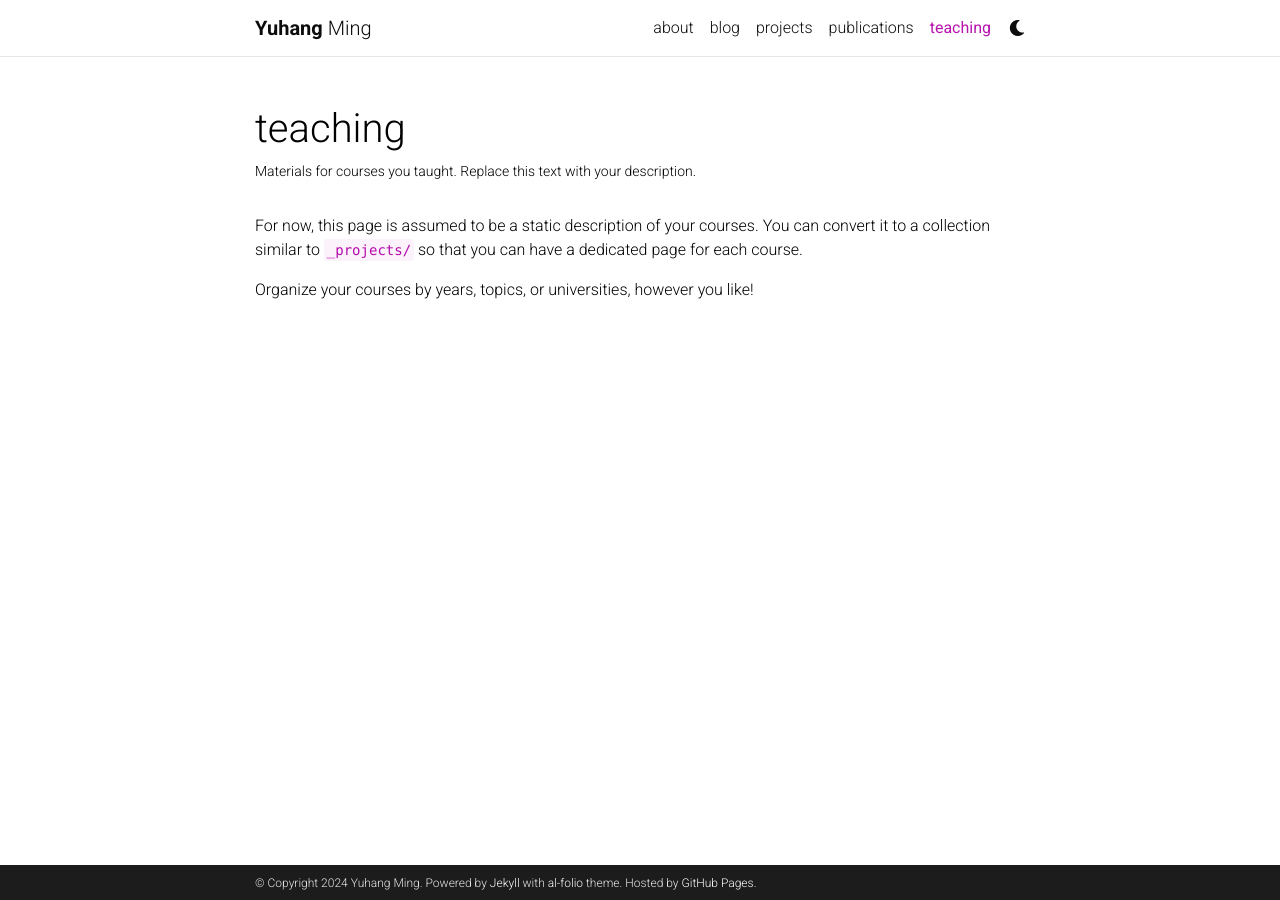
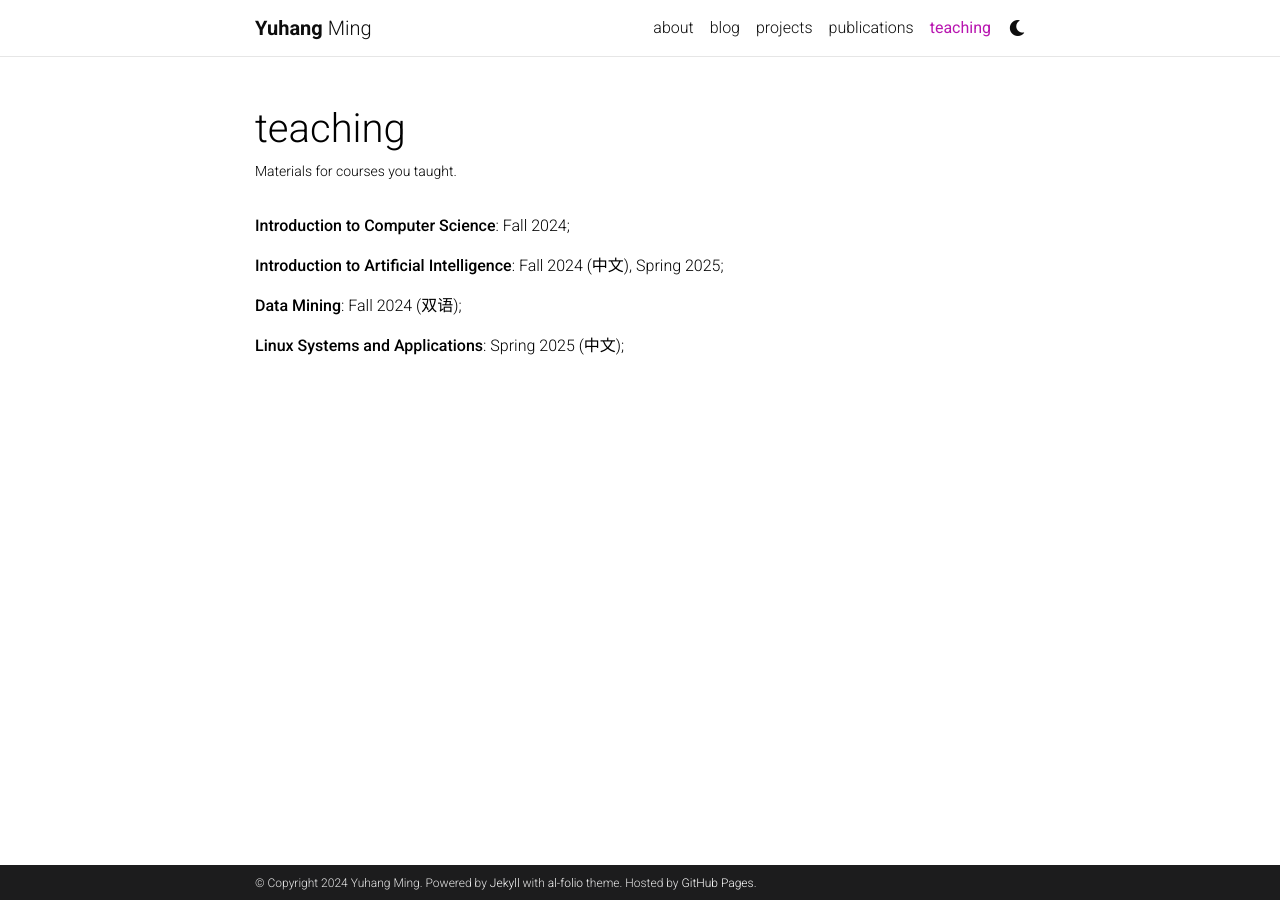
Before and after one commit to YuhangMing/yuhangming.github.io, a Jekyll site: the page built from _pages/teaching.md, in a window 1280 px wide. Built offline with Jekyll 4.4.1, drawn with Linux system fonts in a browser that asks for light colours; comment, search, counter and statistics services are not loaded; a style sheet for code colours, icons or effects is not loaded.

Commit message:
teaching

```diff
--- a/_pages/teaching.md
+++ b/_pages/teaching.md
@@ -2,11 +2,19 @@
 layout: page
 permalink: /teaching/
 title: teaching
-description: Materials for courses you taught. Replace this text with your description.
+description: Materials for courses you taught.
 nav: true
 nav_order: 5
 ---
 
-For now, this page is assumed to be a static description of your courses. You can convert it to a collection similar to `_projects/` so that you can have a dedicated page for each course.
+**Introduction to Computer Science**: Fall 2024;
 
-Organize your courses by years, topics, or universities, however you like!
+**Introduction to Artificial Intelligence**: Fall 2024 (中文), Spring 2025;
+
+**Data Mining**: Fall 2024 (双语);
+
+**Linux Systems and Applications**: Spring 2025 (中文);
+
+<!-- For now, this page is assumed to be a static description of your courses. You can convert it to a collection similar to `_projects/` so that you can have a dedicated page for each course.
+
+Organize your courses by years, topics, or universities, however you like! -->
```
